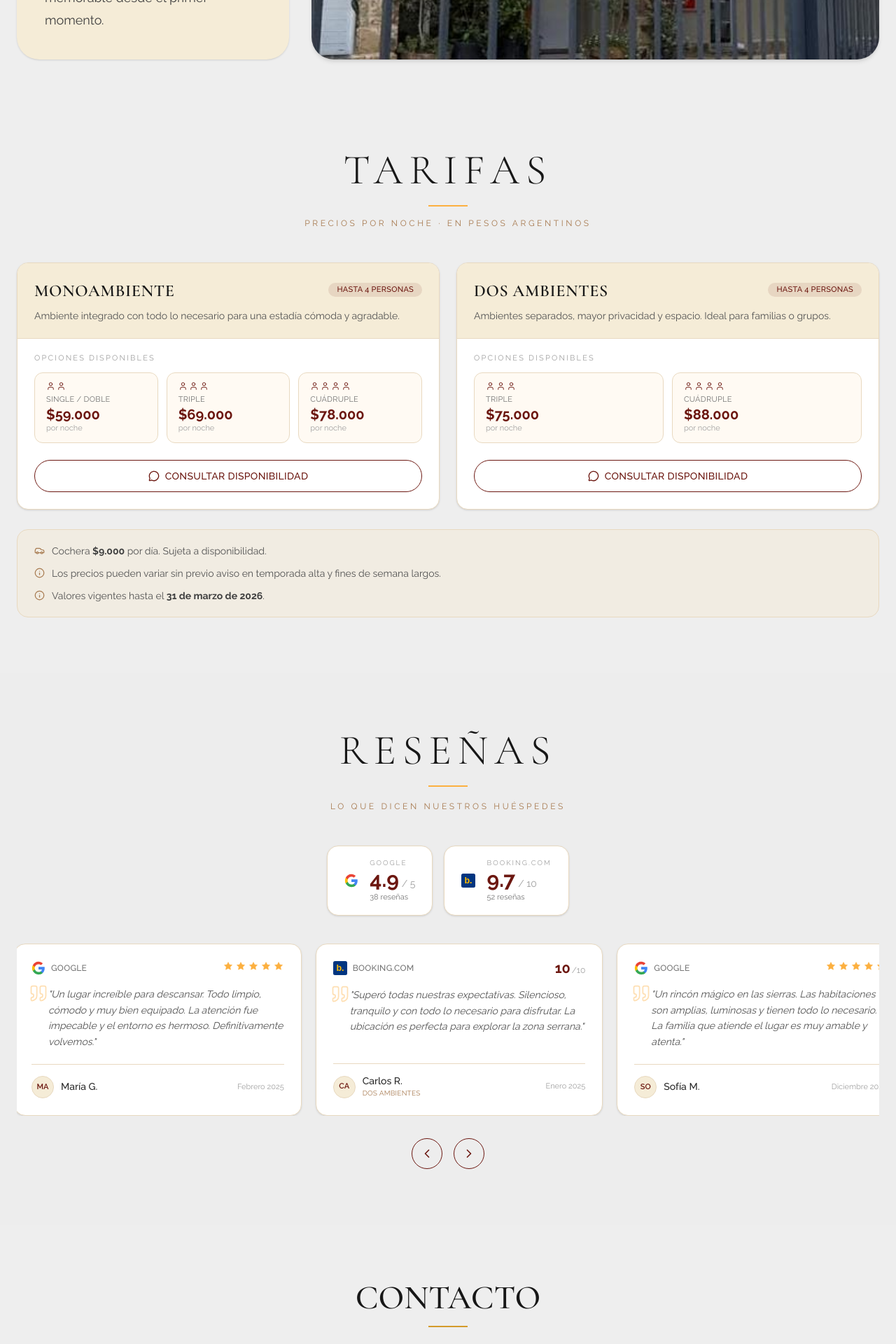
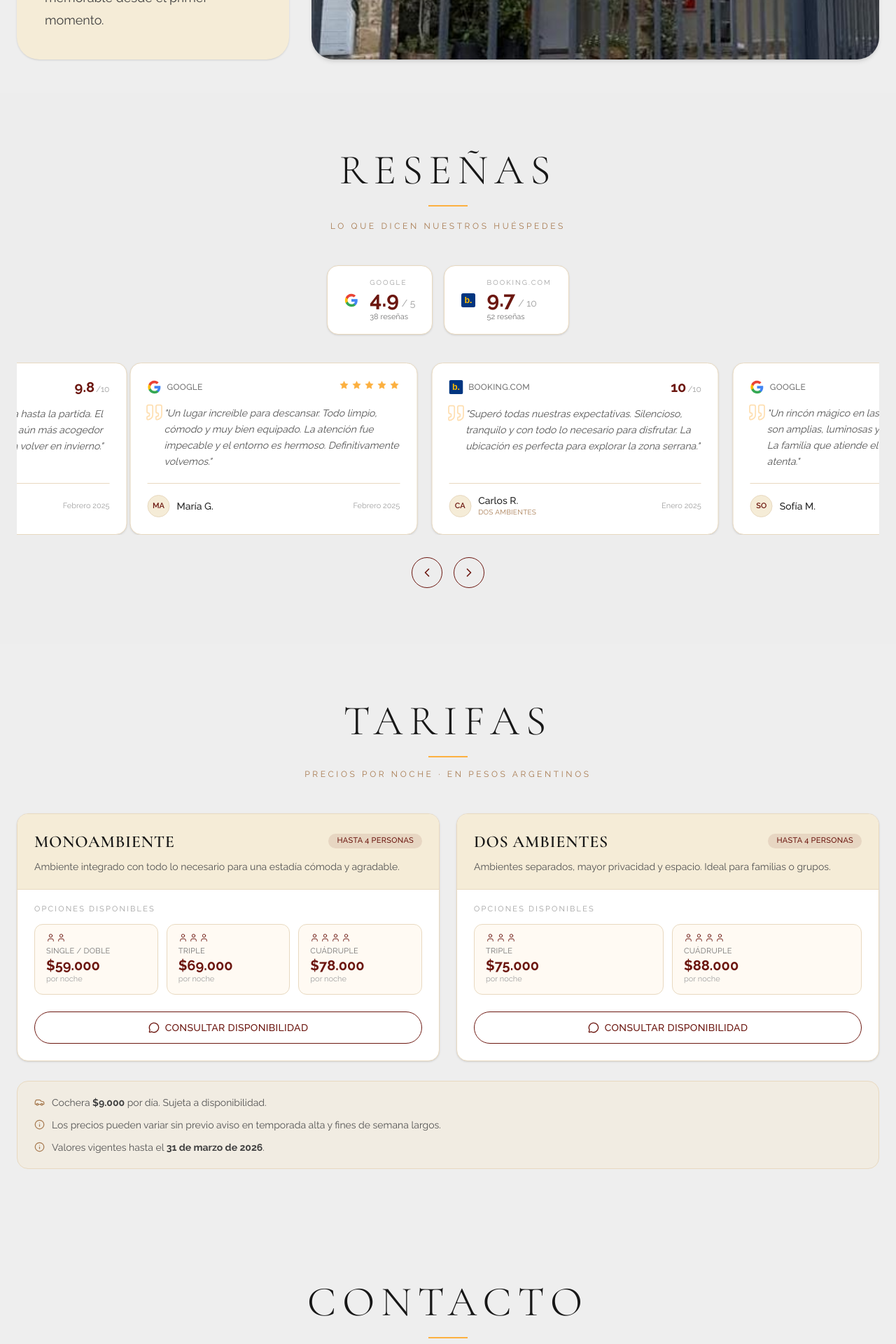
Before and after one commit to LautaroPairuna/casacerro, a Next.js app: page / in a window 1280 px wide. Shown: the part 1480-3400 px from the top of the page at 70% size. Built offline with nearby package versions, Linux system fonts and the light colour scheme.

Commit message:
resenas y tarifas cambios adaptativos

```diff
--- a/src/app/page.tsx
+++ b/src/app/page.tsx
@@ -12,8 +12,8 @@ export default function Home() {
       <Header />
       <Hero />
       <Nosotros />
+      <Resenas />
       <Tarifas />
-      <Resenas />
       <Contacto />
       <WhatsappLink />
     </main>
--- a/src/components/Contacto.tsx
+++ b/src/components/Contacto.tsx
@@ -25,10 +25,10 @@ export default function Contacto() {
           transition={{ duration: 0.55, ease: "easeOut" }}
           className="mb-12 text-center"
         >
-          <h2 className="text-4xl font-medium uppercase text-neutral-900 md:text-5xl">
+          <h2 className="text-5xl md:text-6xl font-light tracking-[0.15em] uppercase text-neutral-900">
             Contacto
           </h2>
-          <div className="mx-auto mt-4 h-[2px] w-14 bg-[#d49a2a]" />
+          <div className="mt-5 mb-4 mx-auto w-14 h-0.5 bg-[#FCB040]" />
         </motion.div>
 
         <div className="grid grid-cols-1 gap-8 xl:grid-cols-12 xl:items-stretch">
--- a/src/components/Resenas.tsx
+++ b/src/components/Resenas.tsx
@@ -1,7 +1,8 @@
 "use client";
 
-import { useCallback } from "react";
+import { useCallback, useMemo } from "react";
 import useEmblaCarousel from "embla-carousel-react";
+import Autoplay from "embla-carousel-autoplay";
 import { ChevronLeft, ChevronRight, Quote } from "lucide-react";
 import { motion } from "framer-motion";
 
@@ -233,11 +234,15 @@ function PlatformBadge({ platform }: { platform: Platform }) {
 // ── Main section ──────────────────────────────────────────────────────────────
 
 export default function Resenas() {
-  const [emblaRef, emblaApi] = useEmblaCarousel({
-    loop: true,
-    align: "start",
-    slidesToScroll: 1,
-  });
+  const autoplay = useMemo(
+    () => Autoplay({ delay: 6000, stopOnInteraction: false, stopOnMouseEnter: true }),
+    []
+  );
+
+  const [emblaRef, emblaApi] = useEmblaCarousel(
+    { loop: true, align: "center", slidesToScroll: 1, duration: 50 },
+    [autoplay]
+  );
 
   const scrollPrev = useCallback(() => emblaApi?.scrollPrev(), [emblaApi]);
   const scrollNext = useCallback(() => emblaApi?.scrollNext(), [emblaApi]);
@@ -287,7 +292,7 @@ export default function Resenas() {
               {REVIEWS.map((review) => (
                 <div
                   key={review.id}
-                  className="flex-none w-[min(100%,320px)] md:w-[min(50%,400px)] xl:w-[min(33.333%,420px)]"
+                  className="flex-none w-full md:w-[min(50%,400px)] xl:w-[min(33.333%,420px)]"
                 >
                   <ReviewCard review={review} />
                 </div>
--- a/src/components/Tarifas.tsx
+++ b/src/components/Tarifas.tsx
@@ -28,7 +28,7 @@ const HABITACIONES: Habitacion[] = [
     badge: "Hasta 4 personas",
     descripcion:
       "Ambiente integrado con todo lo necesario para una estadía cómoda y agradable.",
-    gridCols: "grid-cols-3",
+    gridCols: "grid-cols-2 sm:grid-cols-3",
     precios: [
       { personas: 2, label: "Single / Doble", precio: 59000 },
       { personas: 3, label: "Triple", precio: 69000 },
@@ -100,11 +100,11 @@ export default function Tarifas() {
               className="rounded-2xl overflow-hidden border border-[#e8d9c0] shadow-sm bg-white flex flex-col"
             >
               <div className="bg-[#f5ecd7] px-6 pt-6 pb-5 border-b border-[#e8d9c0]">
-                <div className="flex items-start justify-between gap-3">
-                  <h3 className="text-2xl font-semibold tracking-wide uppercase  text-neutral-900">
+                <div className="flex flex-col sm:flex-row sm:items-start sm:justify-between gap-2">
+                  <h3 className="text-2xl font-semibold tracking-wide uppercase text-neutral-900">
                     {hab.tipo}
                   </h3>
-                  <span className="shrink-0 mt-1 rounded-full bg-[#6c1710]/10 px-3 py-0.5 text-[11px] font-medium uppercase tracking-wide text-[#6c1710]">
+                  <span className="self-start sm:mt-1 shrink-0 rounded-full bg-[#6c1710]/10 px-3 py-0.5 text-[11px] font-medium uppercase tracking-wide text-[#6c1710]">
                     {hab.badge}
                   </span>
                 </div>
@@ -118,10 +118,14 @@ export default function Tarifas() {
                   Opciones disponibles
                 </p>
                 <div className={`grid ${hab.gridCols} gap-3`}>
-                  {hab.precios.map((p) => (
+                  {hab.precios.map((p, idx) => (
                     <div
                       key={p.label}
-                      className="rounded-xl border border-[#e8d9c0] bg-[#FFFAF3] px-4 py-3 hover:border-[#FCB040] hover:bg-[#FFF5E5] transition-colors duration-200 cursor-default"
+                      className={`rounded-xl border border-[#e8d9c0] bg-[#FFFAF3] px-4 py-3 hover:border-[#FCB040] hover:bg-[#FFF5E5] transition-colors duration-200 cursor-default${
+                        hab.precios.length === 3 && idx === 2
+                          ? " col-span-2 w-1/2 mx-auto sm:col-span-1 sm:w-auto sm:mx-0"
+                          : ""
+                      }`}
                     >
                       <PersonasIcons count={p.personas} />
                       <p className="text-[11px] text-neutral-500 mt-1.5 uppercase tracking-wide leading-tight">
```
